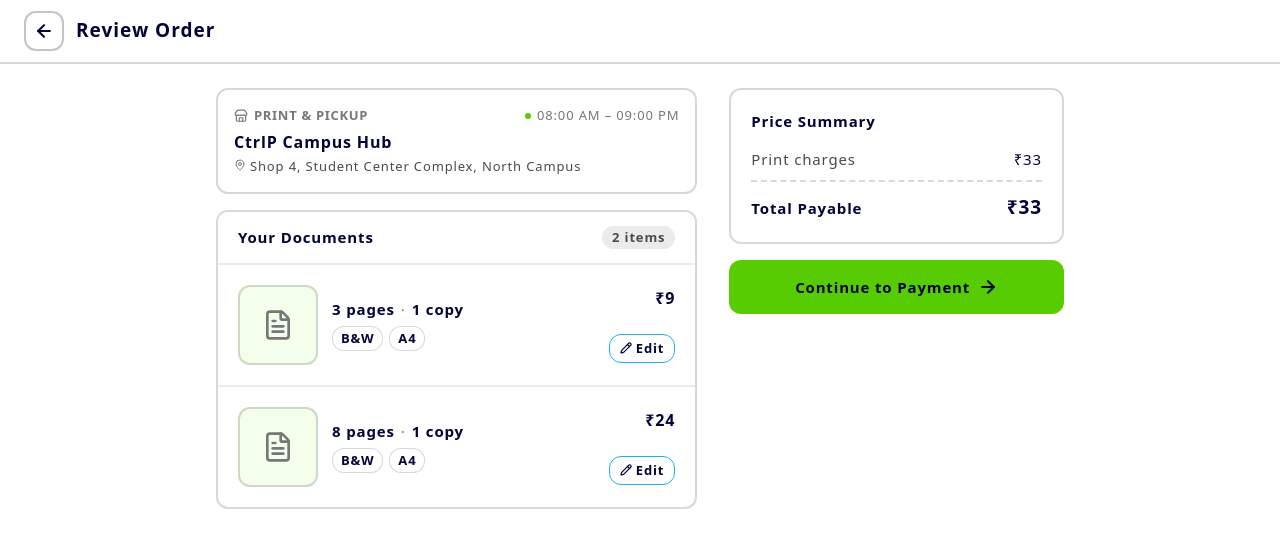
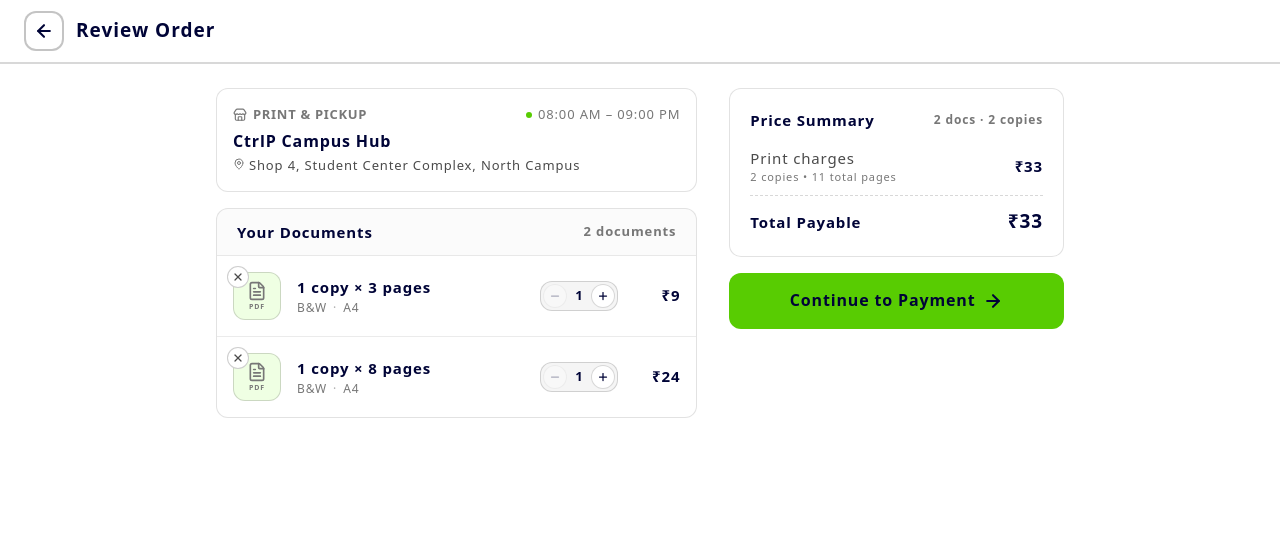
Before and after one commit to smarty-code/meetctrlp, a Next.js app in the folder apps/printUserWebapp/: page /review in a window 1280 px wide. Shown: the top 548 px of the page. Built offline with nearby package versions, Linux system fonts and the light colour scheme.

Commit message:
refactor: add document copy update and deletion handlers and refine UI styling across review components

```diff
--- a/apps/printUserWebapp/src/app/review/page.tsx
+++ b/apps/printUserWebapp/src/app/review/page.tsx
@@ -27,6 +27,8 @@ export default function ReviewPage() {
     priceNotice,
     handleBack,
     handleEditDocument,
+    handleUpdateCopies,
+    handleDeleteDocument,
     handleProceedToPayment,
     handleDismissPriceNotice,
     retry,
@@ -109,6 +111,8 @@ export default function ReviewPage() {
               documents={draft.documents}
               pricingItems={draft.pricing.items}
               onEditDocument={handleEditDocument}
+              onUpdateCopies={handleUpdateCopies}
+              onDeleteDocument={handleDeleteDocument}
             />
           </div>
 
@@ -116,7 +120,10 @@ export default function ReviewPage() {
           <div className="space-y-4 lg:col-span-5">
             <div className="sticky top-20 space-y-4">
               {/* Structured Data-Driven Price Summary */}
-              <PriceSummaryCard pricing={draft.pricing} />
+              <PriceSummaryCard
+                pricing={draft.pricing}
+                totalDocuments={draft.documents.length}
+              />
 
               {/* Desktop CTA Action Box */}
               <div className="hidden sm:block">
--- a/apps/printUserWebapp/src/components/review/document-review-card.tsx
+++ b/apps/printUserWebapp/src/components/review/document-review-card.tsx
@@ -1,14 +1,12 @@
 "use client"
 
 import React from "react"
-import { Pencil } from "lucide-react"
+import { Minus, Plus, X } from "lucide-react"
 import { ConfigurableDocument } from "../../types/upload"
 import { OrderPricingItem } from "../../types/order"
 import { DocumentThumbnail } from "./document-thumbnail"
 import {
   formatColorMode,
-  formatCopies,
-  formatPageCount,
   formatPageSelectionSummary,
   formatPaperSize,
 } from "../../lib/review-formatters"
@@ -20,6 +18,8 @@ interface DocumentReviewCardProps {
   itemIndex: number
   pricingItem?: OrderPricingItem
   onEdit: (documentId: string) => void
+  onUpdateCopies: (documentId: string, copies: number) => void
+  onDelete: (documentId: string) => void
 }
 
 export function DocumentReviewCard({
@@ -27,6 +27,8 @@ export function DocumentReviewCard({
   itemIndex,
   pricingItem,
   onEdit,
+  onUpdateCopies,
+  onDelete,
 }: DocumentReviewCardProps) {
   const { configuration } = document
   const pageSelectionText = formatPageSelectionSummary(
@@ -35,55 +37,109 @@ export function DocumentReviewCard({
   )
   const isSelectedPages = pageSelectionText !== REVIEW_COPY.allPages
 
+  const effectivePages =
+    configuration.pageSelection?.mode === "selected" &&
+    configuration.pageSelection.pages.length > 0
+      ? configuration.pageSelection.pages.length
+      : Math.max(1, document.pageCount || 1)
+
   const itemPrice = pricingItem?.totalAmount ?? 0
 
   return (
-    <div className="flex items-center justify-between gap-3.5 p-4 transition-colors hover:bg-graphite/5 sm:p-5">
-      {/* Left: Thumbnail Preview */}
-      <DocumentThumbnail document={document} />
+    <div
+      role="button"
+      tabIndex={0}
+      title={`Click to configure ${document.name}`}
+      onClick={() => onEdit(document.id)}
+      onKeyDown={(e) => {
+        if (e.key === "Enter" || e.key === " ") {
+          e.preventDefault()
+          onEdit(document.id)
+        }
+      }}
+      className="group relative flex items-center justify-between gap-3 p-3.5 transition-colors hover:bg-graphite/[0.03] sm:gap-4 sm:p-4 cursor-pointer focus-visible:outline-hidden focus-visible:bg-graphite/[0.05]"
+    >
+      {/* Left: Thumbnail with Cross Delete Button at Top-Left Corner */}
+      <div className="relative shrink-0">
+        <button
+          type="button"
+          onClick={(e) => {
+            e.stopPropagation()
+            onDelete(document.id)
+          }}
+          aria-label={`Remove item ${itemIndex + 1}`}
+          title="Remove document"
+          className="absolute -top-1.5 -left-1.5 z-10 flex size-5.5 items-center justify-center rounded-full border border-graphite/25 bg-paper text-charcoal shadow-xs transition-all hover:border-destructive hover:bg-destructive hover:text-paper active:scale-90 cursor-pointer"
+        >
+          <X className="size-3 stroke-[2.5]" />
+        </button>
 
-      {/* Middle: Key Print Information (Pages, Copies, Color, Size) */}
+        <DocumentThumbnail document={document} />
+      </div>
+
+      {/* Middle: "<copies> copies × <pages> pages" Headline + Configuration Subline */}
       <div className="min-w-0 flex-1">
-        {/* Pages & Copies as Primary Hierarchy */}
-        <div className="flex items-center gap-1.5 text-body font-bold text-midnight">
-          <span>{formatPageCount(document.pageCount)}</span>
-          <span aria-hidden="true" className="text-ash font-normal">
-            ·
+        {/* Headline: replaces document name with copies × pages */}
+        <p className="text-[14px] font-bold text-midnight leading-snug sm:text-[15px] group-hover:text-charcoal transition-colors">
+          {configuration.copies} {configuration.copies === 1 ? "copy" : "copies"}{" "}
+          × {effectivePages} {effectivePages === 1 ? "page" : "pages"}
+        </p>
+
+        {/* Subline: Color mode, Paper size, page range */}
+        <p className="mt-0.5 text-[12px] font-medium text-ash leading-tight">
+          <span>{formatColorMode(configuration.colorMode)}</span>
+          <span className="mx-1.5 text-ash/60">·</span>
+          <span>{formatPaperSize(configuration.paperSize)}</span>
+          {isSelectedPages && (
+            <>
+              <span className="mx-1.5 text-ash/60">·</span>
+              <span className="text-macaw-blue font-semibold">
+                {pageSelectionText}
+              </span>
+            </>
+          )}
+        </p>
+      </div>
+
+      {/* Right: Horizontally aligned Stepper & Price */}
+      <div
+        onClick={(e) => e.stopPropagation()}
+        className="flex shrink-0 items-center gap-2.5 sm:gap-3"
+      >
+        {/* Stepper controls */}
+        <div className="flex items-center rounded-lg border border-graphite/20 bg-graphite/5 p-0.5">
+          <button
+            type="button"
+            aria-label={`Decrease copies for item ${itemIndex + 1}`}
+            onClick={(e) => {
+              e.stopPropagation()
+              onUpdateCopies(document.id, configuration.copies - 1)
+            }}
+            disabled={configuration.copies <= 1}
+            className="flex size-6 items-center justify-center rounded-md border border-graphite/20 bg-paper text-midnight transition-colors hover:bg-graphite/10 disabled:pointer-events-none disabled:opacity-30 active:scale-95 cursor-pointer"
+          >
+            <Minus className="size-3 stroke-[2.5]" />
+          </button>
+          <span className="w-6 text-center font-heading text-[12px] font-bold text-midnight select-none sm:text-[13px]">
+            {configuration.copies}
           </span>
-          <span>{formatCopies(configuration.copies)}</span>
+          <button
+            type="button"
+            aria-label={`Increase copies for item ${itemIndex + 1}`}
+            onClick={(e) => {
+              e.stopPropagation()
+              onUpdateCopies(document.id, configuration.copies + 1)
+            }}
+            className="flex size-6 items-center justify-center rounded-md border border-graphite/20 bg-paper text-midnight transition-colors hover:bg-graphite/10 active:scale-95 cursor-pointer"
+          >
+            <Plus className="size-3 stroke-[2.5]" />
+          </button>
         </div>
 
-        {/* Configuration Tags: Color, Paper Size, Selected Page Range */}
-        <div className="mt-1.5 flex flex-wrap items-center gap-1.5">
-          <span className="rounded-lg border border-graphite/20 bg-paper px-2 py-0.5 text-caption font-bold text-midnight">
-            {formatColorMode(configuration.colorMode)}
-          </span>
-          <span className="rounded-lg border border-graphite/20 bg-paper px-2 py-0.5 text-caption font-bold text-midnight">
-            {formatPaperSize(configuration.paperSize)}
-          </span>
-          {isSelectedPages && (
-            <span className="rounded-lg border border-macaw-blue/40 bg-macaw-blue/10 px-2 py-0.5 text-caption font-bold text-midnight">
-              {pageSelectionText}
-            </span>
-          )}
-        </div>
-      </div>
-
-      {/* Right: Price & Edit CTA (Stacked like e-commerce checkout) */}
-      <div className="flex flex-col items-end justify-between gap-2 self-stretch shrink-0 py-0.5">
-        <span className="text-body font-bold text-midnight sm:text-[16px]">
+        {/* Line-item Price */}
+        <span className="min-w-[50px] text-right text-[14px] font-extrabold text-midnight sm:text-[15px] leading-none">
           {formatCurrency(itemPrice)}
         </span>
-
-        <button
-          type="button"
-          onClick={() => onEdit(document.id)}
-          aria-label={`Edit print settings for item ${itemIndex + 1}`}
-          className="inline-flex items-center gap-1 rounded-lg border border-macaw-blue px-2.5 py-1 text-caption font-bold text-midnight transition-all hover:bg-macaw-blue/10 focus-visible:ring-2 focus-visible:ring-macaw-blue focus-visible:outline-hidden"
-        >
-          <Pencil className="size-3 stroke-[2.5]" />
-          <span>Edit</span>
-        </button>
       </div>
     </div>
   )
--- a/apps/printUserWebapp/src/components/review/document-review-list.tsx
+++ b/apps/printUserWebapp/src/components/review/document-review-list.tsx
@@ -10,12 +10,16 @@ interface DocumentReviewListProps {
   documents: ConfigurableDocument[]
   pricingItems: OrderPricingItem[]
   onEditDocument: (documentId: string) => void
+  onUpdateCopies: (documentId: string, copies: number) => void
+  onDeleteDocument: (documentId: string) => void
 }
 
 export function DocumentReviewList({
   documents,
   pricingItems,
   onEditDocument,
+  onUpdateCopies,
+  onDeleteDocument,
 }: DocumentReviewListProps) {
   const pricingMap = new Map(
     pricingItems.map((item) => [item.documentId, item])
@@ -24,23 +28,23 @@ export function DocumentReviewList({
   return (
     <section
       aria-labelledby="documents-review-heading"
-      className="overflow-hidden rounded-xl border-2 border-graphite/20 bg-paper transition-colors"
+      className="overflow-hidden rounded-xl border border-graphite/15 bg-paper transition-colors"
     >
-      {/* Checkout Card Header */}
-      <div className="flex items-center justify-between border-b-2 border-graphite/10 bg-paper px-4 py-3.5 sm:px-5">
+      {/* Clean Document Card Header */}
+      <div className="flex items-center justify-between border-b border-graphite/10 bg-graphite/[0.02] px-4 py-3 sm:px-5">
         <h2
           id="documents-review-heading"
           className="text-body font-bold text-midnight"
         >
           {REVIEW_COPY.documentsSectionTitle}
         </h2>
-        <span className="rounded-full bg-graphite/10 px-2.5 py-0.5 text-caption font-bold text-charcoal">
-          {documents.length} {documents.length === 1 ? "item" : "items"}
+        <span className="text-[13px] font-bold text-ash">
+          {documents.length} {documents.length === 1 ? "document" : "documents"}
         </span>
       </div>
 
-      {/* Itemized Checkout Rows */}
-      <div className="divide-y-2 divide-graphite/10">
+      {/* Itemized Checkout Rows with subtle separator matching UI theme */}
+      <div className="divide-y divide-graphite/10">
         {documents.map((doc, index) => (
           <DocumentReviewCard
             key={doc.id}
@@ -48,6 +52,8 @@ export function DocumentReviewList({
             itemIndex={index}
             pricingItem={pricingMap.get(doc.id)}
             onEdit={onEditDocument}
+            onUpdateCopies={onUpdateCopies}
+            onDelete={onDeleteDocument}
           />
         ))}
       </div>
--- a/apps/printUserWebapp/src/components/review/document-thumbnail.tsx
+++ b/apps/printUserWebapp/src/components/review/document-thumbnail.tsx
@@ -7,9 +7,13 @@ import { PdfCanvasPreview } from "../customize/pdf-canvas-preview"
 
 interface DocumentThumbnailProps {
   document: ConfigurableDocument
+  className?: string
 }
 
-export function DocumentThumbnail({ document }: DocumentThumbnailProps) {
+export function DocumentThumbnail({
+  document,
+  className = "size-11 sm:size-12",
+}: DocumentThumbnailProps) {
   const [imageError, setImageError] = useState(false)
   const isImage = document.type.startsWith("image/")
   const isPdf =
@@ -19,7 +23,9 @@ export function DocumentThumbnail({ document }: DocumentThumbnailProps) {
   const previewUrl = document.previewUrl
 
   return (
-    <div className="relative flex size-18 sm:size-20 shrink-0 items-center justify-center overflow-hidden rounded-xl border-2 border-graphite/20 bg-eel-light/30">
+    <div
+      className={`relative flex shrink-0 items-center justify-center overflow-hidden rounded-lg border border-graphite/20 bg-eel-light/40 ${className}`}
+    >
       {isImage && previewUrl && !imageError ? (
         // eslint-disable-next-line @next/next/no-img-element
         <img
@@ -29,7 +35,7 @@ export function DocumentThumbnail({ document }: DocumentThumbnailProps) {
           onError={() => setImageError(true)}
         />
       ) : isPdf && (document.file || previewUrl) ? (
-        <div className="pointer-events-none relative size-full scale-100 overflow-hidden">
+        <div className="pointer-events-none relative size-full overflow-hidden flex items-center justify-center">
           <PdfCanvasPreview
             file={document.file}
             previewUrl={previewUrl}
@@ -37,9 +43,14 @@ export function DocumentThumbnail({ document }: DocumentThumbnailProps) {
           />
         </div>
       ) : isImage ? (
-        <ImageIcon className="size-8 text-ash" />
+        <ImageIcon className="size-5 text-ash" />
       ) : (
-        <FileText className="size-8 text-ash" />
+        <div className="flex flex-col items-center justify-center">
+          <FileText className="size-5 text-ash" />
+          <span className="text-[7px] font-bold uppercase text-ash leading-none mt-0.5">
+            PDF
+          </span>
+        </div>
       )}
     </div>
   )
--- a/apps/printUserWebapp/src/components/review/price-summary-card.tsx
+++ b/apps/printUserWebapp/src/components/review/price-summary-card.tsx
@@ -7,28 +7,45 @@ import { REVIEW_COPY } from "../../data/review-constants"
 
 interface PriceSummaryCardProps {
   pricing: OrderPricingBreakdown
+  totalDocuments?: number
 }
 
-export function PriceSummaryCard({ pricing }: PriceSummaryCardProps) {
-  const { printCharges, fees, taxes, discounts, total } = pricing
+export function PriceSummaryCard({
+  pricing,
+  totalDocuments,
+}: PriceSummaryCardProps) {
+  const { printCharges, fees, taxes, discounts, total, totalCopies, totalSelectedPages } = pricing
+  const docCount = totalDocuments ?? pricing.items.length
 
   return (
     <section
       aria-labelledby="price-summary-heading"
-      className="rounded-xl border-2 border-graphite/20 bg-paper p-4 transition-colors sm:p-5"
+      className="rounded-xl border border-graphite/15 bg-paper p-4 transition-colors sm:p-5"
     >
+      <div className="flex items-center justify-between">
         <h2
           id="price-summary-heading"
           className="text-body font-bold text-midnight"
         >
           {REVIEW_COPY.priceSummaryTitle}
         </h2>
+        <span className="text-[12px] font-bold text-ash">
+          {docCount} {docCount === 1 ? "doc" : "docs"} · {totalCopies} {totalCopies === 1 ? "copy" : "copies"}
+        </span>
+      </div>
 
       <div className="mt-4 space-y-2.5 text-body text-charcoal">
-        {/* Base Print Charges */}
+        {/* Base Print Charges with Detailed Subtitle */}
         <div className="flex items-center justify-between">
-          <span>{REVIEW_COPY.printChargesLabel}</span>
-          <span className="font-medium text-midnight">
+          <div>
+            <span className="font-medium text-charcoal">{REVIEW_COPY.printChargesLabel}</span>
+            <p className="text-[11px] text-ash font-medium">
+              {totalCopies} {totalCopies === 1 ? "copy" : "copies"}
+              {" • "}
+              {totalSelectedPages} total {totalSelectedPages === 1 ? "page" : "pages"}
+            </p>
+          </div>
+          <span className="font-bold text-midnight">
             {formatCurrency(printCharges)}
           </span>
         </div>
@@ -65,13 +82,13 @@ export function PriceSummaryCard({ pricing }: PriceSummaryCardProps) {
         ))}
 
         {/* Clear Visual Divider */}
-        <div className="border-t-2 border-dashed border-graphite/20 pt-3">
+        <div className="border-t border-dashed border-graphite/20 pt-3">
           {/* Final Authoritative Total with Strong Hierarchy */}
           <div className="flex items-baseline justify-between">
             <span className="text-body font-bold text-midnight">
               {REVIEW_COPY.totalPayableLabel}
             </span>
-            <span className="text-heading-sm font-bold text-midnight">
+            <span className="text-heading-sm font-extrabold text-midnight">
               {formatCurrency(total)}
             </span>
           </div>
--- a/apps/printUserWebapp/src/components/review/review-order-footer.tsx
+++ b/apps/printUserWebapp/src/components/review/review-order-footer.tsx
@@ -2,13 +2,12 @@
 
 import React from "react"
 import { ArrowRight, Loader2 } from "lucide-react"
-import { formatCurrency } from "../../lib/currency"
 import { REVIEW_COPY } from "../../data/review-constants"
 
 interface ReviewOrderFooterProps {
-  totalAmount: number
-  totalDocuments: number
-  totalCopies: number
+  totalAmount?: number
+  totalDocuments?: number
+  totalCopies?: number
   isValidating: boolean
   isSubmitting: boolean
   canContinue: boolean
@@ -16,9 +15,6 @@ interface ReviewOrderFooterProps {
 }
 
 export function ReviewOrderFooter({
-  totalAmount,
-  totalDocuments,
-  totalCopies,
   isValidating,
   isSubmitting,
   canContinue,
@@ -27,25 +23,14 @@ export function ReviewOrderFooter({
   const isLoading = isValidating || isSubmitting
 
   return (
-    <div className="fixed inset-x-0 bottom-0 z-30 border-t-2 border-graphite/20 bg-paper/95 p-4 pb-[calc(1rem+env(safe-area-inset-bottom))] backdrop-blur-xs transition-all sm:static sm:border-0 sm:bg-transparent sm:p-0">
-      <div className="mx-auto flex w-full max-w-lg items-center justify-between gap-4 sm:max-w-none sm:flex-col sm:items-stretch">
-        {/* Mobile Left / Mini Price Peek */}
-        <div className="flex flex-col sm:hidden">
-          <span className="text-caption text-ash">
-            {totalDocuments} {totalDocuments === 1 ? "doc" : "docs"} · {totalCopies}{" "}
-            {totalCopies === 1 ? "copy" : "copies"}
-          </span>
-          <span className="text-body font-bold text-midnight">
-            {formatCurrency(totalAmount)}
-          </span>
-        </div>
-
-        {/* Primary CTA Button */}
+    <div className="fixed inset-x-0 bottom-0 z-30 border-t border-graphite/20 bg-paper/95 p-3.5 pb-[calc(0.875rem+env(safe-area-inset-bottom))] backdrop-blur-xs transition-all sm:static sm:border-0 sm:bg-transparent sm:p-0">
+      <div className="mx-auto w-full max-w-md sm:max-w-none">
+        {/* Full-Width Prominent Primary CTA Button */}
         <button
           type="button"
           disabled={!canContinue || isLoading}
           onClick={onContinue}
-          className="flex flex-1 items-center justify-center gap-2 rounded-xl bg-ecto-green px-6 py-4 text-body font-bold text-midnight transition-all hover:bg-ecto-green/90 active:scale-98 disabled:pointer-events-none disabled:opacity-50 sm:w-full focus-visible:ring-2 focus-visible:ring-macaw-blue focus-visible:outline-hidden"
+          className="flex w-full items-center justify-center gap-2 rounded-xl bg-ecto-green px-6 py-4 text-[16px] font-extrabold text-midnight transition-all hover:bg-ecto-green/90 active:scale-98 disabled:pointer-events-none disabled:opacity-50 focus-visible:ring-2 focus-visible:ring-ecto-green focus-visible:outline-hidden cursor-pointer"
         >
           {isLoading ? (
             <>
--- a/apps/printUserWebapp/src/components/review/shop-summary-card.tsx
+++ b/apps/printUserWebapp/src/components/review/shop-summary-card.tsx
@@ -14,7 +14,7 @@ export function ShopSummaryCard({ shop }: ShopSummaryCardProps) {
   return (
     <section
       aria-labelledby="shop-summary-heading"
-      className="rounded-xl border-2 border-graphite/20 bg-paper p-3.5 transition-colors sm:p-4"
+      className="rounded-xl border border-graphite/15 bg-paper p-3.5 transition-colors sm:p-4"
     >
       {/* Top Header: Category Tag & Small Operating Hours */}
       <div className="flex items-center justify-between gap-2">
--- a/apps/printUserWebapp/src/hooks/use-review-order.ts
+++ b/apps/printUserWebapp/src/hooks/use-review-order.ts
@@ -4,6 +4,7 @@ import { useCallback, useEffect, useState } from "react"
 import { useRouter } from "next/navigation"
 import { OrderDraft } from "../types/order"
 import {
+  calculateOrderPricing,
   loadOrderDraft,
   refreshPriceAuthoritatively,
   saveOrderDraft,
@@ -59,6 +60,56 @@ export function useReviewOrder() {
       router.push(`${REVIEW_ROUTES.CUSTOMIZE}?selectedId=${encodeURIComponent(documentId)}`)
     },
     [draft, router]
+  )
+
+  const handleUpdateCopies = useCallback(
+    (documentId: string, newCopies: number) => {
+      if (!draft) return
+      const clampedCopies = Math.max(1, newCopies)
+      const updatedDocs = draft.documents.map((doc) => {
+        if (doc.id !== documentId) return doc
+        return {
+          ...doc,
+          configuration: {
+            ...doc.configuration,
+            copies: clampedCopies,
+          },
+        }
+      })
+      const newPricing = calculateOrderPricing(updatedDocs, draft.shop)
+      const updatedDraft: OrderDraft = {
+        ...draft,
+        documents: updatedDocs,
+        pricing: newPricing,
+        metadata: {
+          ...draft.metadata,
+          updatedAt: new Date().toISOString(),
+        },
+      }
+      setDraft(updatedDraft)
+      saveOrderDraft(updatedDraft)
+    },
+    [draft]
+  )
+
+  const handleDeleteDocument = useCallback(
+    (documentId: string) => {
+      if (!draft) return
+      const updatedDocs = draft.documents.filter((doc) => doc.id !== documentId)
+      const newPricing = calculateOrderPricing(updatedDocs, draft.shop)
+      const updatedDraft: OrderDraft = {
+        ...draft,
+        documents: updatedDocs,
+        pricing: newPricing,
+        metadata: {
+          ...draft.metadata,
+          updatedAt: new Date().toISOString(),
+        },
+      }
+      setDraft(updatedDraft)
+      saveOrderDraft(updatedDraft)
+    },
+    [draft]
   )
 
   const handleDismissPriceNotice = useCallback(() => {
@@ -130,6 +181,8 @@ export function useReviewOrder() {
     priceNotice,
     handleBack,
     handleEditDocument,
+    handleUpdateCopies,
+    handleDeleteDocument,
     handleProceedToPayment,
     handleDismissPriceNotice,
     retry: fetchDraft,
```
Lines whose indentation alone changed are shown as unchanged.
